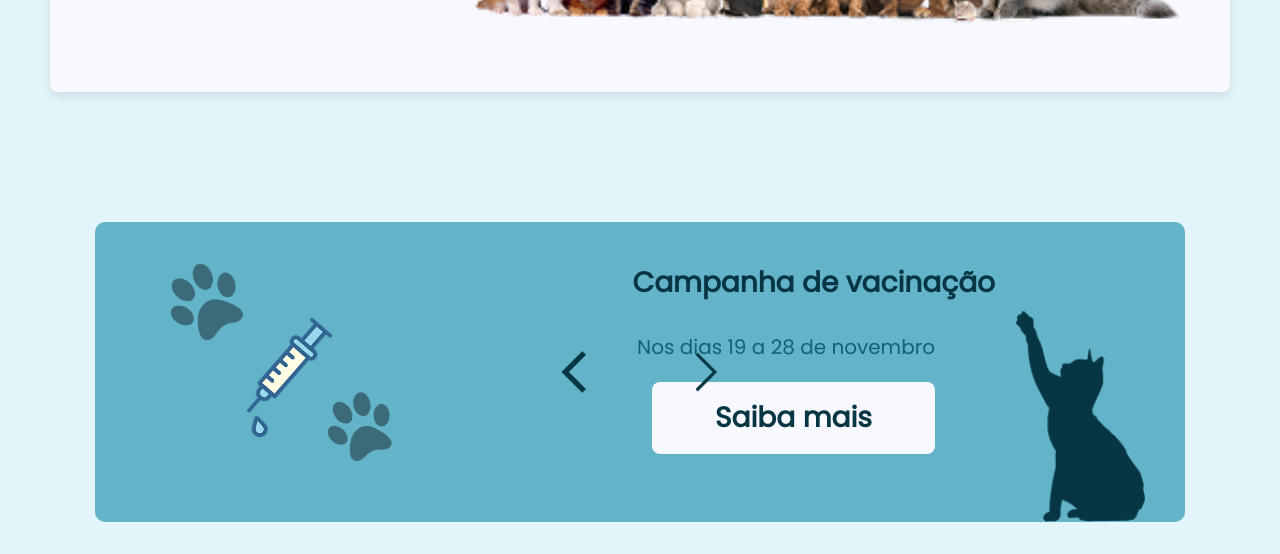
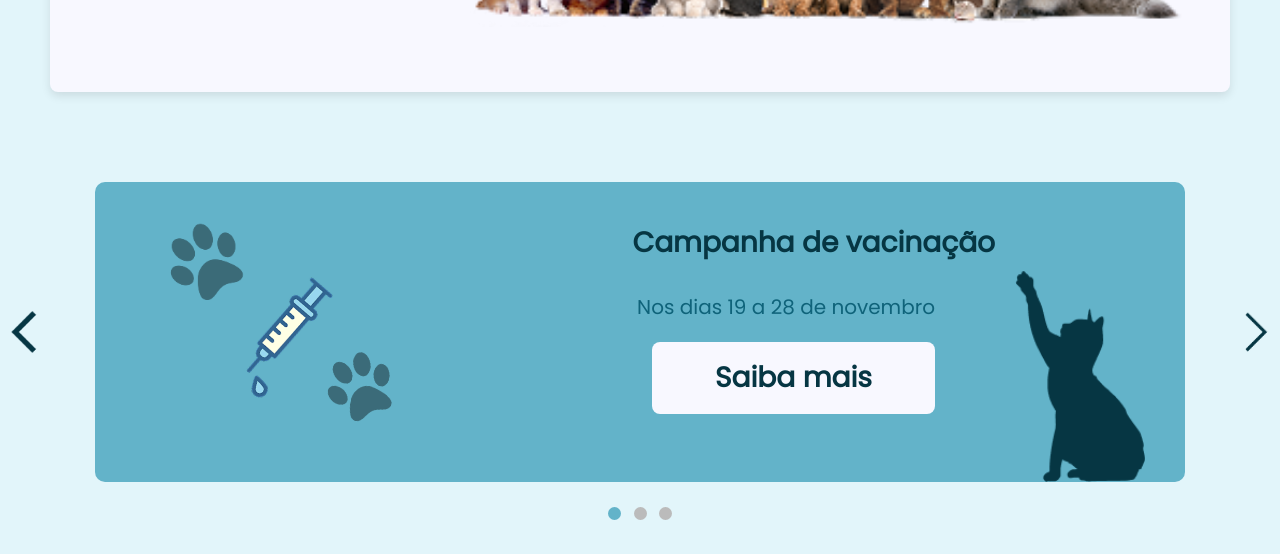
Before and after one commit to aqu1no1/ProjetoTraineeUnect, a plain HTML site: page index.html in a window 1280 px wide. Shown: the part 578-1132 px from the top of the page. Drawn offline with Linux system fonts and the light colour scheme.

Commit message:
fix: arrow

```diff
--- a/css/style.css
+++ b/css/style.css
@@ -291,12 +291,10 @@ body {
   }
 
   .slideshow-container {
+    position: relative;
     width: 100%;
-    display: flex;
-    justify-content: center;
-    position: relative;
-    margin: 40px auto;
-    overflow: hidden;
+    max-width: 1200px;
+    margin: 0 auto;
   }
 
   .carousel-first,
@@ -324,11 +322,11 @@ body {
   }
 
   .prev {
-    left: 550px;
+    left: -40px;
   }
 
   .next {
-    right: 550px;
+    right: -40px;
   }
 
   .prev img,
@@ -336,11 +334,6 @@ body {
     width: 50px;
     height: 50px;
     object-fit: contain;
-  }
-
-  .prev:hover,
-  .next:hover {
-    transform: translateY(-50%) scale(1.1);
   }
 
   .dot {
```
